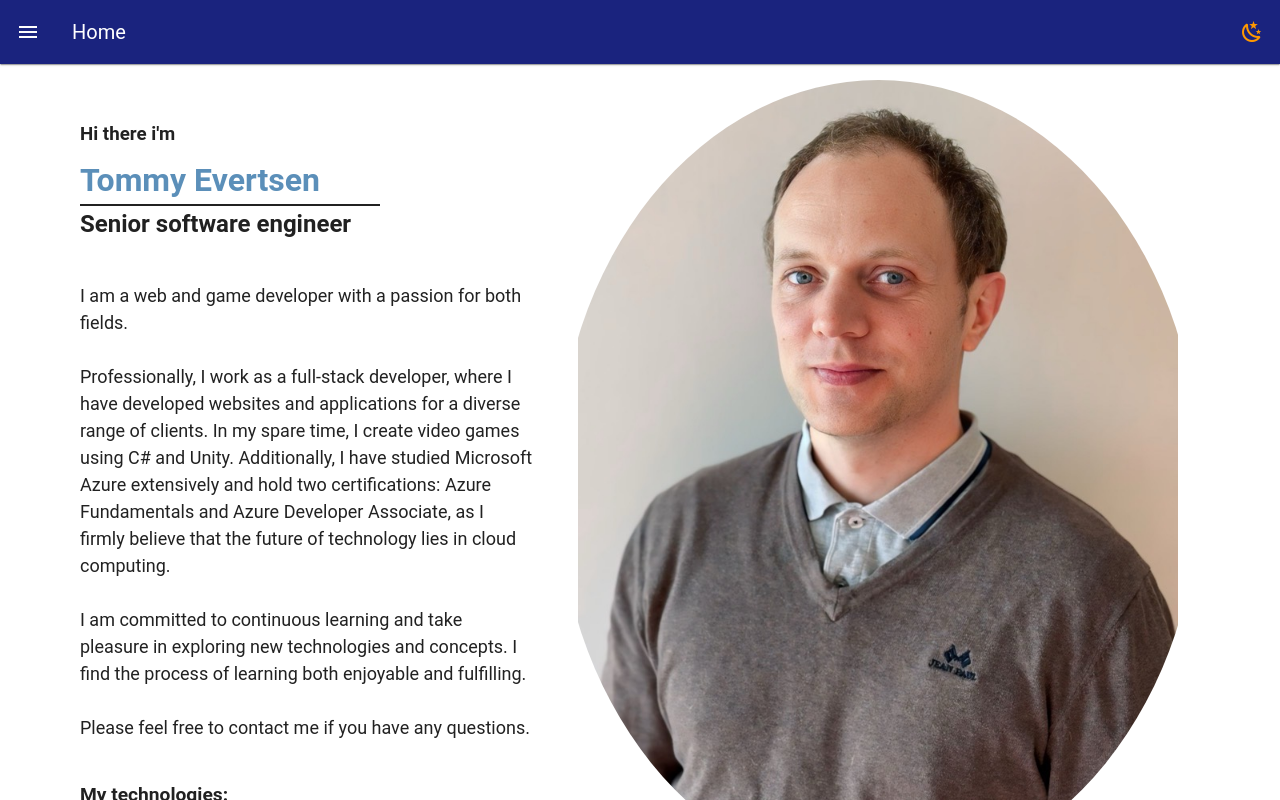
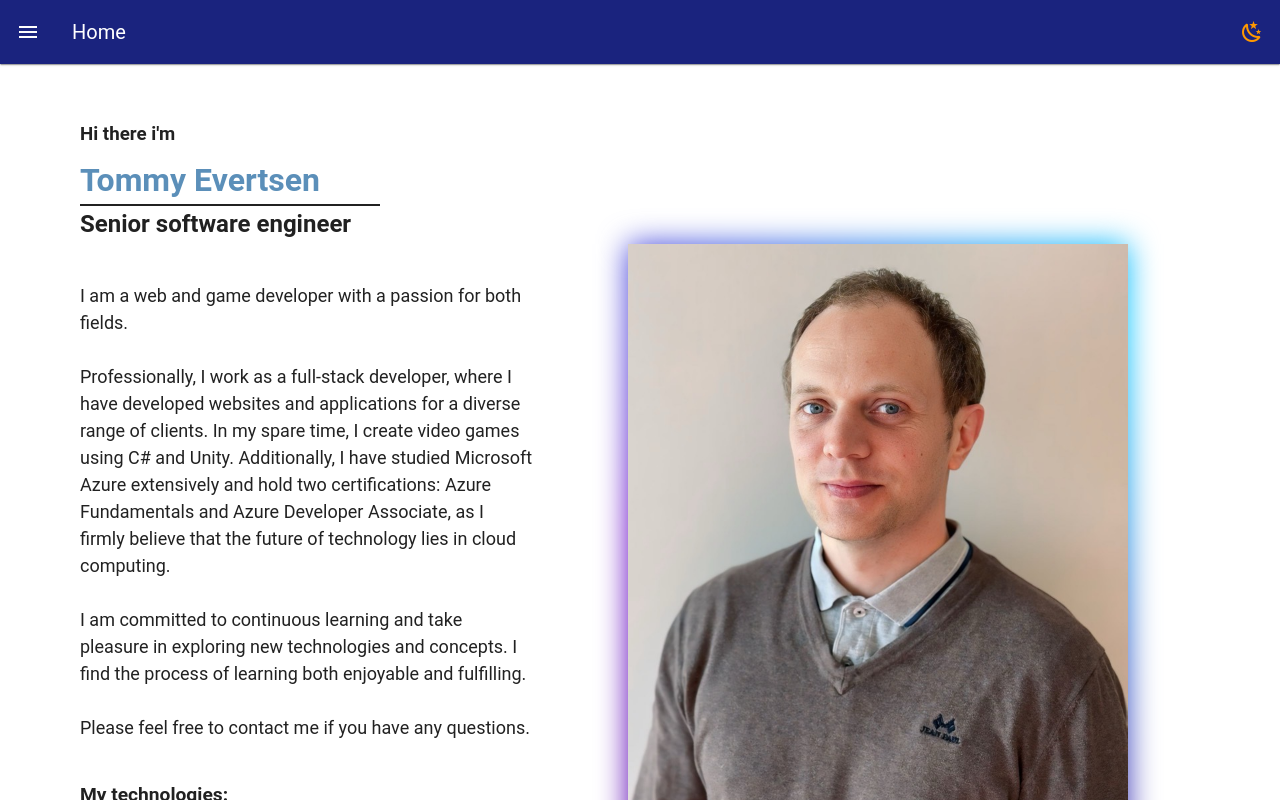
Before and after one commit to TommyEvertsen/About_me, a Vue app: page / in a window 1280 px wide. Shown: the top 800 px of the page. Built offline with nearby package versions, Linux system fonts and the light colour scheme.

Commit message:
reworked homepage

```diff
--- a/src/pages/Home.vue
+++ b/src/pages/Home.vue
@@ -53,11 +53,11 @@
               <v-chip
                 v-for="technology in technologies"
                 :key="technology.title"
+                variant="text"
                 :style="{
                   color: $vuetify.theme.current.colors.offText,
                   backgroundColor: $vuetify.theme.current.colors.secondaryText,
                 }"
-                variant="outlined"
               >
                 {{ technology.title }}
               </v-chip>
@@ -75,8 +75,23 @@
           </v-sheet>
         </v-col>
 
-        <v-col cols="12" xl="7" lg="7" md="12" sm="12" xs="12">
-          <v-img :src="tommy" max-height="800" rounded="circle"> </v-img>
+        <v-col
+          cols="12"
+          xl="7"
+          lg="7"
+          md="12"
+          sm="12"
+          xs="12"
+          class="mt-10 imageContainer"
+        >
+          <v-img
+            :src="tommy"
+            max-height="700"
+            max-width="500"
+            class="profileImage"
+            rounded="circle"
+          >
+          </v-img>
         </v-col>
       </v-row>
     </v-container>
@@ -152,6 +167,41 @@ const technologies = [
 </script>
 
 <style>
+.imageContainer {
+  display: flex;
+  justify-content: center;
+  justify-items: center;
+  align-items: center;
+}
+
+.profileImage {
+  position: relative;
+  overflow: visible;
+}
+
+.profileImage::before,
+.profileImage::after {
+  content: "";
+  position: absolute;
+  height: 100%;
+  width: 100%;
+  background: conic-gradient(
+    from var(--deg) at center,
+    #00c3ff,
+    #4d0199,
+    #6300c6,
+    #00c3ff
+  );
+
+  z-index: -2;
+  padding: 2px;
+  animation: autoRotate 5s linear infinite;
+}
+
+.profileImage::after {
+  filter: blur(15px);
+}
+
 @media screen and (max-width: 768px) {
   .centerHome {
     text-align: center;
@@ -170,6 +220,12 @@ const technologies = [
 .fade-in-snail {
   opacity: 0;
   animation: fadeinsnail 1s ease-in 2s forwards;
+}
+
+@property --deg {
+  syntax: "<angle>";
+  inherits: true;
+  initial-value: 0deg;
 }
 
 @keyframes fadein {
@@ -198,4 +254,10 @@ const technologies = [
     opacity: 1;
   }
 }
+
+@keyframes autoRotate {
+  to {
+    --deg: 360deg;
+  }
+}
 </style>
```
